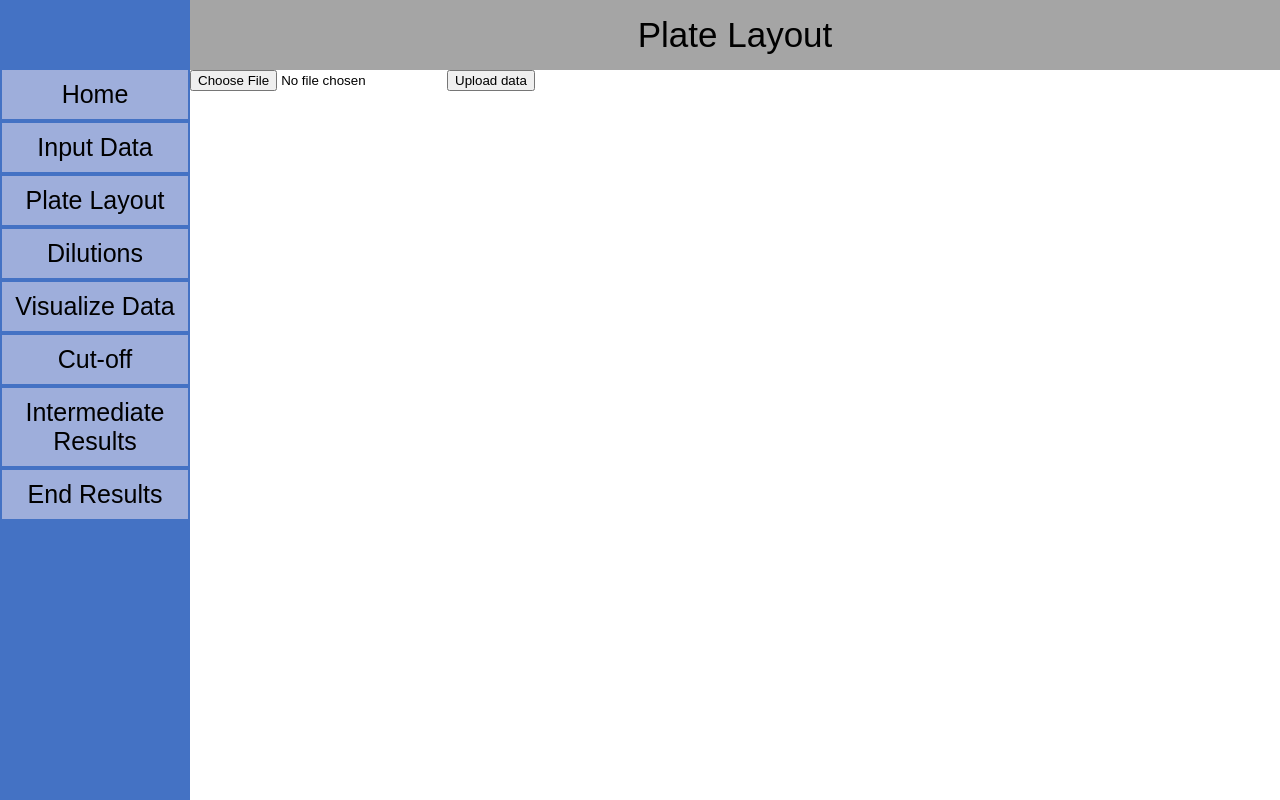
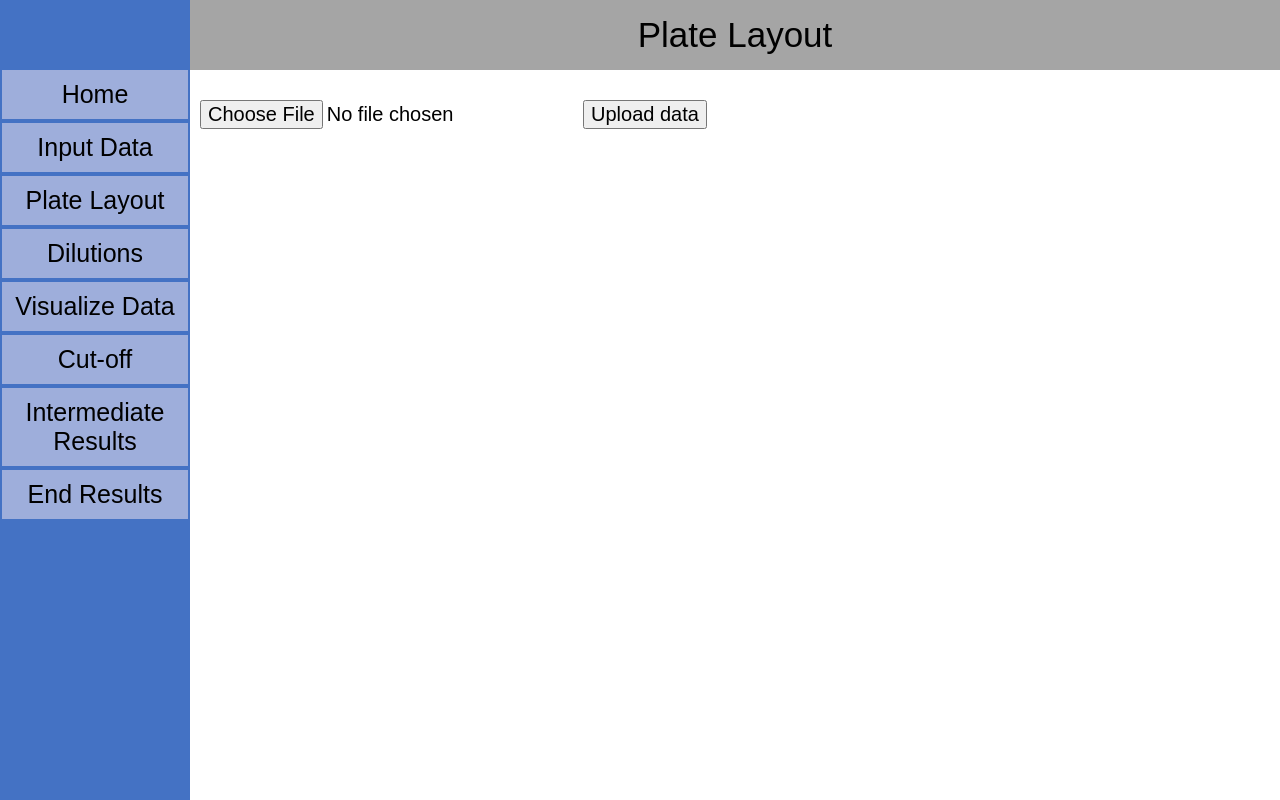
Before and after one commit to SheepInMeadow/ELISA-APP, a Django app: page /Plate_layout in a window 1280 px wide. Run offline with Django 4.2, Linux system fonts and the light colour scheme.

Commit message:
css for Dilutions.html and Input_data.html adjusted, css for Plate_layout.css completed and renamed Plate-layout.css to Plate_layout.css.

```diff
--- a/ELISA_app/ELISA_core/static/css/Dilutions.css
+++ b/ELISA_app/ELISA_core/static/css/Dilutions.css
@@ -9,6 +9,7 @@
   border: 1px solid grey;
   font-size: 15pt;
   border-collapse: collapse;
+  font-family: "Arial", serif;
 }
 
 .dil_td {
@@ -20,12 +21,15 @@
   margin-left: 10px;
   margin-top: 9%;
   font-size: 15pt;
+  font-family: "Arial", serif;
 }
 
 .dil {
   font-size: 15pt;
+  font-family: "Arial", serif;
 }
 
 .dil_submit {
   font-size: 15pt;
+  font-family: "Arial", serif;
 }
--- a/ELISA_app/ELISA_core/static/css/Input_data.css
+++ b/ELISA_app/ELISA_core/static/css/Input_data.css
@@ -1,37 +1,44 @@
 .input_file {
   font-size: 15pt;
   margin-left: 10px;
+  font-family: "Arial", serif;
 }
 
 .input_button_file {
   font-size: 15pt;
+  font-family: "Arial", serif;
 }
 
 .input_button_text {
   font-size: 15pt;
   position: relative;
   bottom: 8px;
+  font-family: "Arial", serif;
 }
 
 .input_text {
   margin-left: 10px;
   margin-top: 5%;
   font-size: 15pt;
+  font-family: "Arial", serif;
 }
 
 .input_text_input {
   margin-left: 10px;
   font-size: 15px;
+  font-family: "Arial", serif;
 }
 
 .message_fail {
   margin-left: 10px;
   font-size: 21px;
   color: red;
+  font-family: "Arial", serif;
 }
 
 .message_succes {
   margin-left: 10px;
   font-size: 21px;
   color: green;
+  font-family: "Arial", serif;
 }
--- /dev/null
+++ b/ELISA_app/ELISA_core/static/css/Plate_layout.css
@@ -0,0 +1,57 @@
+.plate_top {
+    margin-top: 30px;
+    margin-left: 10px;
+}
+
+.plate_file {
+    font-size: 15pt;
+    font-family: "Arial", serif;
+}
+
+.plate_button {
+    font-size: 15pt;
+    font-family: "Arial", serif;
+}
+
+.message_fail {
+    margin-left: 10px;
+    font-size: 15px;
+    color: red;
+    font-family: "Arial", serif;
+}
+
+.plate_st_text {
+    margin-left: 10px;
+    font-size: 20px;
+    font-family: "Arial", serif;
+}
+
+.plate_st_input {
+    font-size: 21px;
+    font-family: "Arial", serif;
+}
+
+.plate_table_button {
+    font-size: 19px;
+    font-family: "Arial", serif;
+}
+
+table, td {
+    border-collapse: collapse;
+}
+
+table {
+    margin-top: 40px;
+    margin-left: 10px;
+    color: #333;
+    background: white;
+    border: 1px solid grey;
+    font-size: 10pt;
+    border-collapse: collapse;
+    font-family: "Arial", serif;
+}
+
+td {
+    width: 5%;
+    border: 1px solid grey;
+}
--- a/ELISA_app/ELISA_core/templates/Dilutions.html
+++ b/ELISA_app/ELISA_core/templates/Dilutions.html
@@ -4,6 +4,9 @@
 {% block header %} Dillutions {% endblock %}
 
 {% block content %}
+    {% load static %}
+    <link rel="stylesheet" type="text/css"
+          href="{% static 'css/Dilutions.css' %}">
     <form method="post">
         {% csrf_token %}
         <div class="dil_text">
--- a/ELISA_app/ELISA_core/templates/Input_data.html
+++ b/ELISA_app/ELISA_core/templates/Input_data.html
@@ -4,6 +4,9 @@
 {% block header %} Input Data {% endblock %}
 
 {% block content %}
+    {% load static %}
+    <link rel="stylesheet" type="text/css"
+          href="{% static 'css/Input_data.css' %}">
     <form method="post" enctype="multipart/form-data">
         {% csrf_token %}
         <div class="input_text">Paste your data here:</div><br>
--- a/ELISA_app/ELISA_core/templates/Plate_layout.html
+++ b/ELISA_app/ELISA_core/templates/Plate_layout.html
@@ -4,20 +4,27 @@
 {% block header %} Plate Layout {% endblock %}
 
 {% block content %}
+    {% load static %}
+    <link rel="stylesheet" type="text/css"
+          href="{% static 'css/Plate_layout.css' %}">
 <form method="post" enctype="multipart/form-data">
     {% csrf_token %}
-    <input type="file" name="my_file"/>
-    <input type="submit" name="file_submit" value="Upload data"/><br>
-    {% if check == 'error' %}
-        <p>No file was selected, please try again.</p>
-    {% endif %}
+    <div class="plate_top">
+        <input type="file" name="my_file" class="plate_file"/>
+        <input type="submit" name="file_submit" value="Upload data" class="plate_button"/><br>
+        {% if check == 'error' %}
+            <p class="message_fail">No file was selected, please try again.</p>
+        {% endif %}
+    </div>
 {% if check == 'go' %}
-    ST values of all plates: <input type="number" name="standaard"><br>
-    <input type="submit" name="standaard_input" value="Update table">
+    <div class="plate_st_text">
+        ST values of all plates: <input type="number" name="standaard" class="plate_st_input"><br>
+        <input type="submit" name="standaard_input" value="Update table" class="plate_table_button">
+    </div>
 {% endif %}
 </form>
 {% for i in totaal %}
-    <table border="1">
+    <table>
         {% for j in i %}
         <tr>
             {% for k in j %}
--- a/ELISA_app/ELISA_core/templates/base.html
+++ b/ELISA_app/ELISA_core/templates/base.html
@@ -5,19 +5,13 @@
     <link rel="stylesheet" type="text/css"
           href="{% static 'css/base.css' %}">
     <link rel="stylesheet" type="text/css"
-          href="{% static 'css/Dilutions.css' %}">
-    <link rel="stylesheet" type="text/css"
           href="{% static 'css/Cut_off.css' %}">
     <link rel="stylesheet" type="text/css"
           href="{% static 'css/End_results.css' %}">
     <link rel="stylesheet" type="text/css"
           href="{% static 'css/Home.css' %}">
     <link rel="stylesheet" type="text/css"
-          href="{% static 'css/Input_data.css' %}">
-    <link rel="stylesheet" type="text/css"
           href="{% static 'css/Intermediate_result.css' %}">
-    <link rel="stylesheet" type="text/css"
-          href="{% static 'css/Plate_layout.css' %}">
     <link rel="stylesheet" type="text/css"
           href="{% static 'css/Visualize_data.css' %}">
     <meta charset="UTF-8">
```
Also changed, not shown: ELISA_app/ELISA_core/static/css/Plate-layout.css (added).
